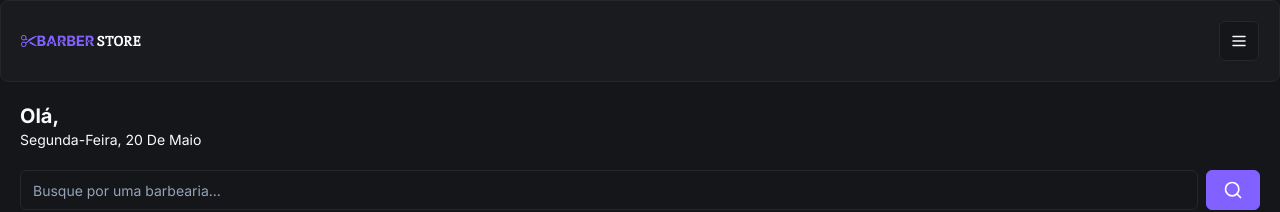
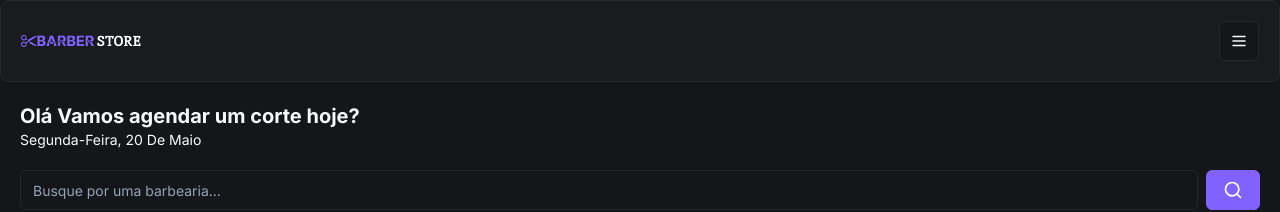
Before and after one commit to willtechcod/Perfect-Barber-Store, a Next.js app: page / in a window 1280 px wide. Shown: the top 212 px of the page. Built offline with nearby package versions, Linux system fonts and the light colour scheme; no server answers; the database is empty.

Commit message:
feat: add user name to home page

```diff
--- a/app/(home)/page.tsx
+++ b/app/(home)/page.tsx
@@ -34,7 +34,11 @@
     <div>
       <Header />
       <div className="px-5 pt-5">
-        <h2 className="text-xl font-bold">Olá, {session?.user?.name}</h2>
+        <h2 className="text-xl font-bold">
+          {session?.user
+            ? `Olá, ${session.user.name?.split(" ")[0]}!`
+            : "Olá Vamos agendar um corte hoje?"}
+        </h2>
         <p className="capitalize text-sm">
           {format(new Date(), "EEEE',' dd 'de' MMMM", {
             locale: ptBR,
```
